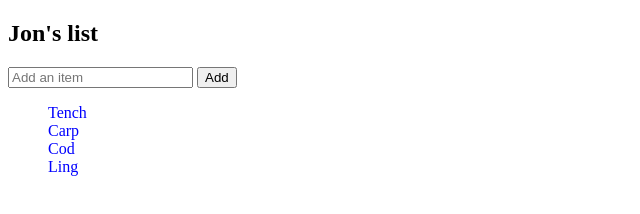
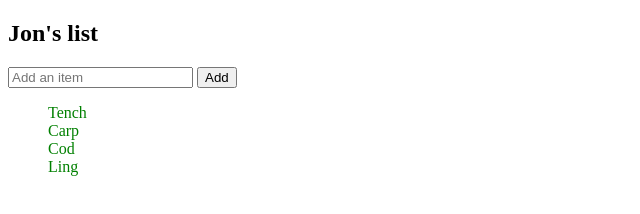
Before and after one commit to nightfeaver/toytown_todo, a plain HTML site: page index.html in a window 1280 px wide. Shown: the whole page, without its empty margins (0-640 px from the left). Drawn offline with Linux system fonts and the light colour scheme.

Commit message:
menu to geeen

```diff
--- a/style.css
+++ b/style.css
@@ -1,2 +1,2 @@
 li {list-style: none;
-	color: blue}
+	color: green}
```
